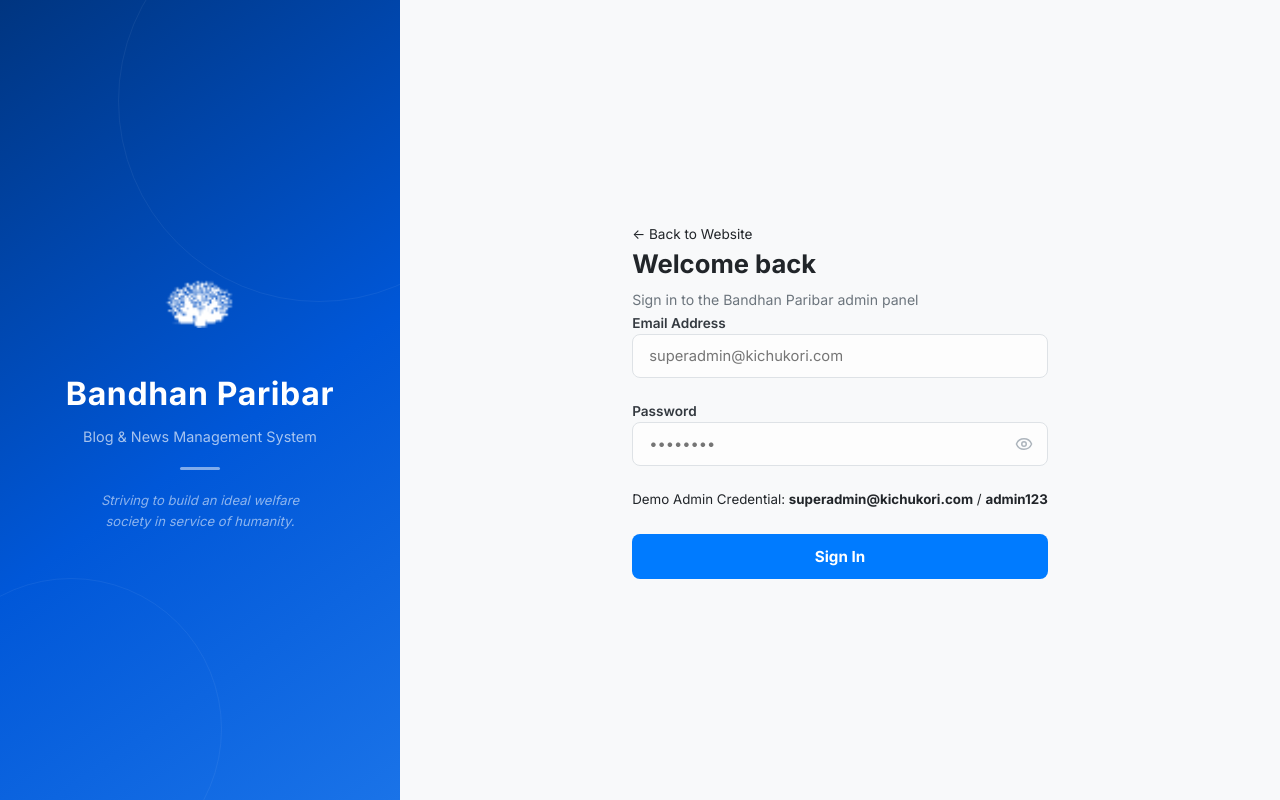
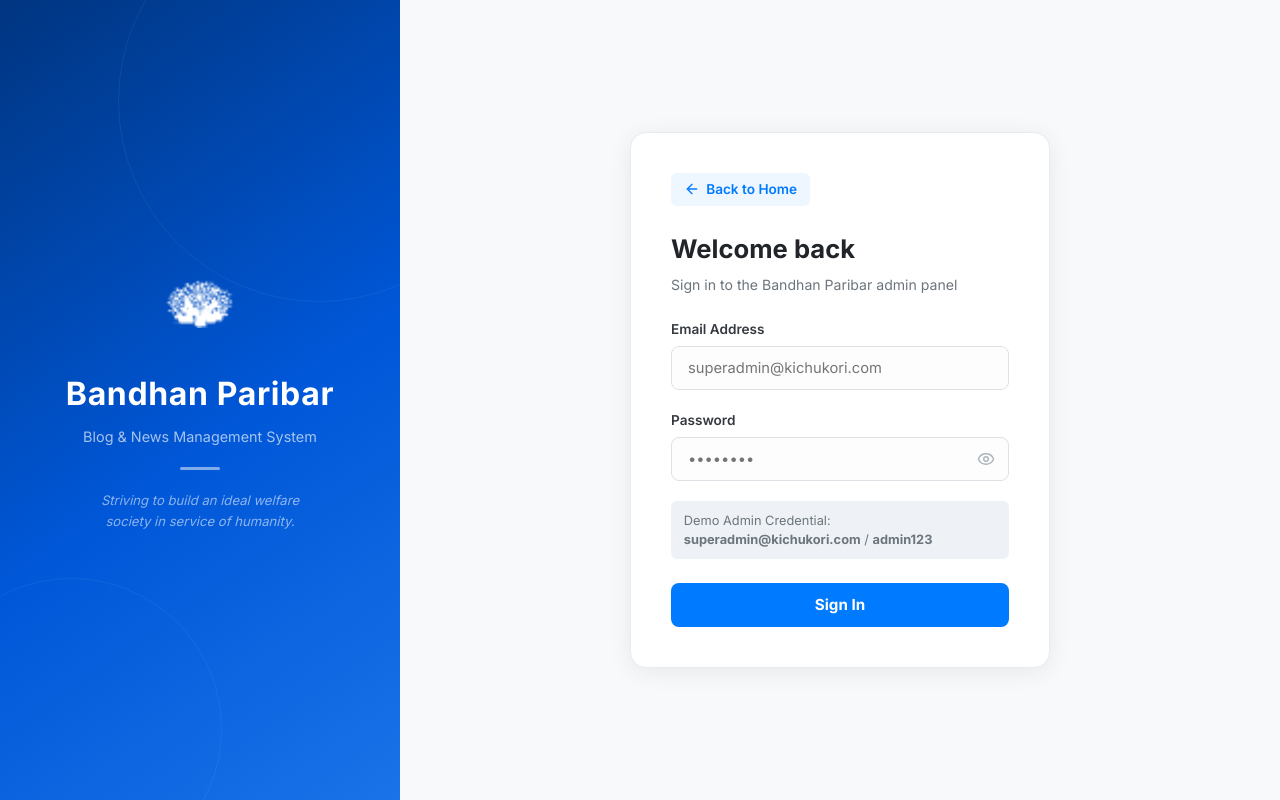
Before and after one commit to kazi-Samin/maxvalid-blog-news-management, a React (Vite) app: page /signin in a window 1280 px wide. Built offline with nearby package versions, Linux system fonts and the light colour scheme.

Commit message:
feat: add clear Back to Home button on sign-in page

```diff
--- a/src/pages/SignIn.jsx
+++ b/src/pages/SignIn.jsx
@@ -1,6 +1,6 @@
 import { useState } from 'react';
 import { Link, useNavigate, useLocation } from 'react-router-dom';
-import { Eye, EyeOff } from 'lucide-react';
+import { Eye, EyeOff, ArrowLeft } from 'lucide-react';
 import { useAuth } from '../context/AuthContext';
 import logoImage from '../assets/logo.png';
 import styles from './SignIn.module.css';
@@ -16,7 +16,7 @@ function SignIn() {
   const [error, setError] = useState('');
   const [loading, setLoading] = useState(false);
 
-  const from = location.state?.from?.pathname || '/admin/content';
+  const from = location.state?.from?.pathname || '/admin/blog-news';
 
   const handleSubmit = (e) => {
     e.preventDefault();
@@ -56,20 +56,23 @@ function SignIn() {
 
       {/* Right panel - form */}
       <div className={styles.rightPanel}>
-        <div className={styles.formCard}>
-          <div className={styles.backLinkWrapper}>
-            <Link to="/" className={styles.backLink}>
-              &larr; Back to Website
-            </Link>
+        <div className={styles.formBox}>
+
+          {/* Prominent Back Button */}
+          <Link to="/" className={styles.backButton} title="Return to public homepage">
+            <ArrowLeft size={16} />
+            <span>Back to Home</span>
+          </Link>
+
+          <div className={styles.formHeader}>
+            <h2 className={styles.formTitle}>Welcome back</h2>
+            <p className={styles.formSub}>Sign in to the Bandhan Paribar admin panel</p>
           </div>
 
-          <h2 className={styles.formTitle}>Welcome back</h2>
-          <p className={styles.formSub}>Sign in to the Bandhan Paribar admin panel</p>
-
-          {error && <div className={styles.errorAlert}>{error}</div>}
+          {error && <div className={styles.errorMsg}>{error}</div>}
 
           <form onSubmit={handleSubmit} className={styles.form}>
-            <div className={styles.inputGroup}>
+            <div className={styles.field}>
               <label htmlFor="email" className={styles.label}>
                 Email Address
               </label>
@@ -84,7 +87,7 @@ function SignIn() {
               />
             </div>
 
-            <div className={styles.inputGroup}>
+            <div className={styles.field}>
               <label htmlFor="password" className={styles.label}>
                 Password
               </label>
@@ -109,8 +112,8 @@ function SignIn() {
               </div>
             </div>
 
-            <div className={styles.hintBox}>
-              <small>Demo Admin Credential: <strong>superadmin@kichukori.com</strong> / <strong>admin123</strong></small>
+            <div style={{ fontSize: '0.8rem', color: '#6c757d', background: '#eef2f7', padding: '0.6rem 0.8rem', borderRadius: '6px' }}>
+              Demo Admin Credential: <strong>superadmin@kichukori.com</strong> / <strong>admin123</strong>
             </div>
 
             <button type="submit" className={styles.submitBtn} disabled={loading}>
--- a/src/pages/SignIn.module.css
+++ b/src/pages/SignIn.module.css
@@ -104,10 +104,30 @@
   padding: 2.5rem;
   box-shadow: 0 4px 24px rgba(0,0,0,0.07);
   border: 1px solid #e9ecef;
+  position: relative;
+}
+
+.backButton {
+  display: inline-flex;
+  align-items: center;
+  gap: 0.4rem;
+  font-size: 0.85rem;
+  font-weight: 600;
+  color: #007bff;
+  text-decoration: none;
+  margin-bottom: 1.5rem;
+  padding: 0.4rem 0.8rem;
+  background: #eef6ff;
+  border-radius: 6px;
+  transition: background 0.15s, color 0.15s;
+}
+.backButton:hover {
+  background: #dbebff;
+  color: #0056b3;
 }
 
 .formHeader {
-  margin-bottom: 2rem;
+  margin-bottom: 1.5rem;
 }
 
 .formTitle {
@@ -189,6 +209,7 @@
   padding: 0.7rem 1rem;
   border-radius: 8px;
   line-height: 1.5;
+  margin-bottom: 1rem;
 }
 
 .submitBtn {
@@ -209,18 +230,6 @@
 .submitBtn:active:not(:disabled) { transform: scale(0.99); }
 .submitBtn:disabled { opacity: 0.7; cursor: not-allowed; }
 
-.backLink {
-  text-align: center;
-  margin-top: 1.5rem;
-  font-size: 0.85rem;
-}
-.backLink a {
-  color: #007bff;
-  font-weight: 500;
-  transition: opacity 0.2s;
-}
-.backLink a:hover { opacity: 0.75; }
-
 /* Mobile */
 @media (max-width: 768px) {
   .page { flex-direction: column; }
```
